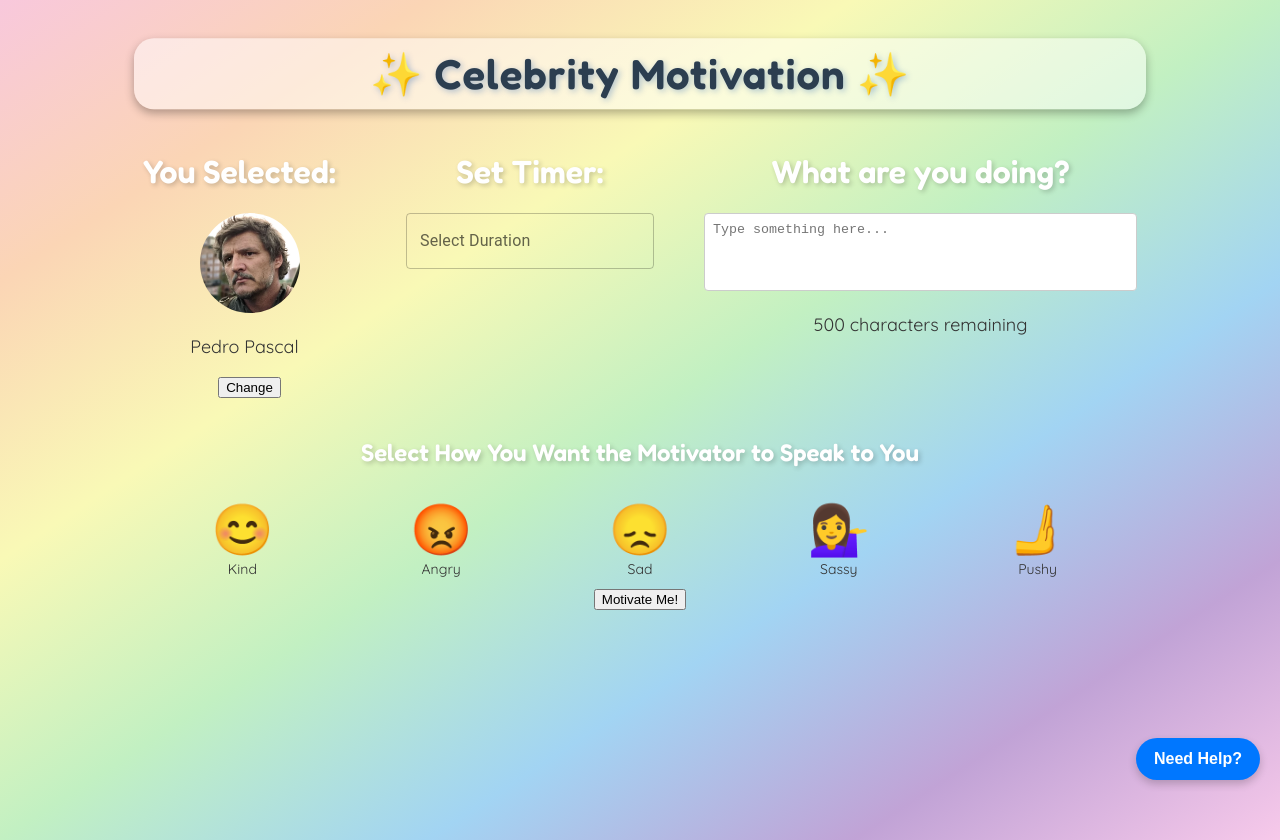
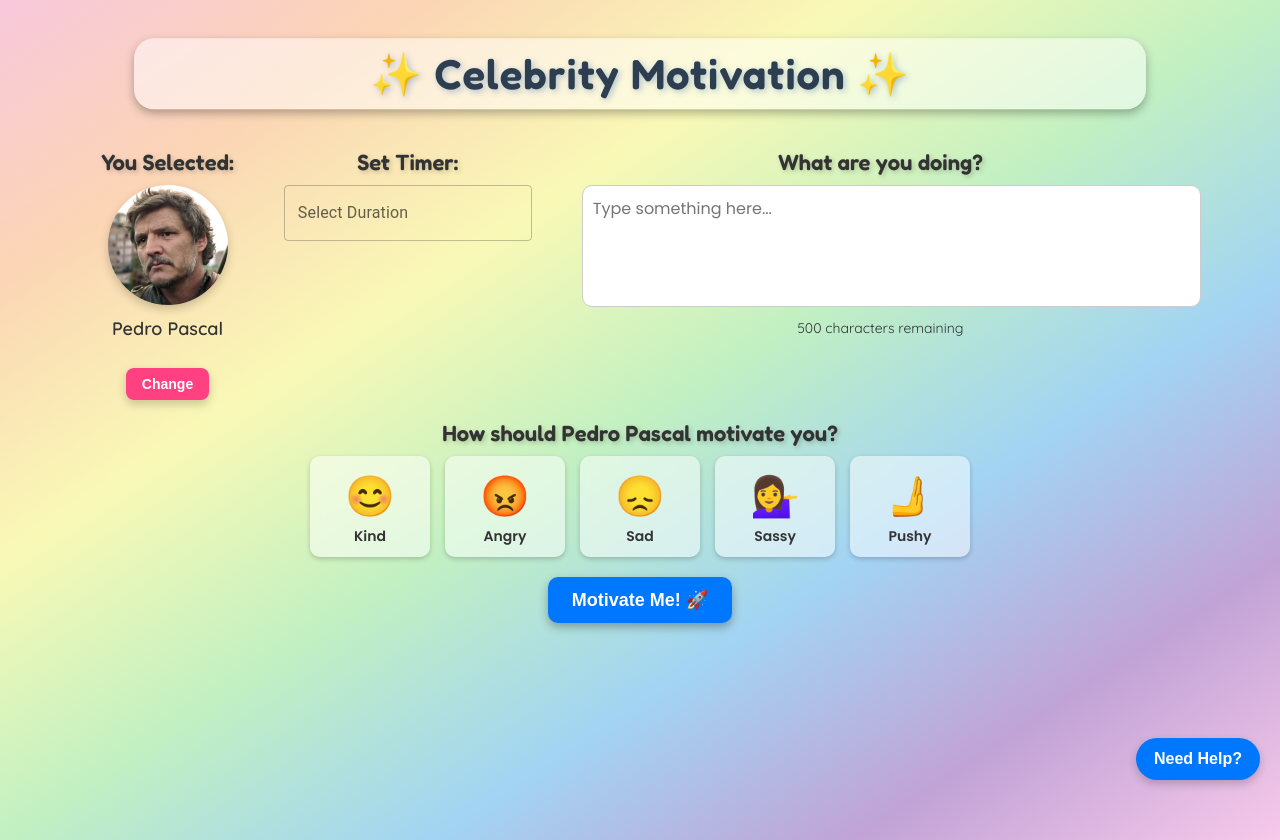
Before and after one commit to GMascetti04/HopperHacks2025, a React (Vite) app in the folder celeb-motive-app/: page / in a window 1280 px wide. Both pictures are taken after a click on the button 307 px from the left and 271 px from the top of the page. Built offline with nearby package versions, Linux system fonts and the light colour scheme.

Commit message:
ui/ux changes

```diff
--- a/celeb-motive-app/src/components/CountdownTimer.tsx
+++ b/celeb-motive-app/src/components/CountdownTimer.tsx
@@ -32,15 +32,15 @@ const CountdownTimer = ({ initialTime }) => {
   const formattedTime = `${String(hours).padStart(2, '0')}:${String(minutes).padStart(2, '0')}:${String(seconds).padStart(2, '0')}`;
 
   return (
-    <div style={{ textAlign: "center", marginTop: "20px" }}>
+    <div style={{ textAlign: "center", marginTop: "10px" }}> {/* Reduced margin */}
       {/* Large Timer Display */}
       <h1
         style={{
-          fontSize: "100px",
+          fontSize: "150px",
           fontWeight: "bold",
           color: "#0077ff",
           textShadow: "3px 3px 8px rgba(0, 0, 0, 0.2)",
-          marginBottom: "10px",
+          margin: "0", // Remove extra margins
         }}
       >
         {timeLeft > 0 ? formattedTime : "Time's up!"}
@@ -62,6 +62,7 @@ const CountdownTimer = ({ initialTime }) => {
               cursor: "pointer",
               transition: "all 0.3s ease-in-out",
               boxShadow: "0 4px 10px rgba(0, 0, 0, 0.3)",
+              marginTop: "10px", // Smaller gap from the timer
             }}
           >
             {isPaused ? "Resume" : "Pause"}
@@ -70,13 +71,12 @@ const CountdownTimer = ({ initialTime }) => {
           {/* Status Indicator */}
           <div
             style={{
-              marginTop: "10px",
+              marginTop: "5px", // Smaller gap from button
               fontSize: "20px",
               fontWeight: "bold",
               color: isPaused ? "red" : "green",
             }}
           >
-            {isPaused ? "Paused" : "Running"}
           </div>
         </div>
       )}
--- a/celeb-motive-app/src/components/UserOptions.tsx
+++ b/celeb-motive-app/src/components/UserOptions.tsx
@@ -1,142 +1,180 @@
 import { useState, useEffect } from "react";
-import { LocalizationProvider } from '@mui/x-date-pickers/LocalizationProvider';
-import { AdapterDateFns } from '@mui/x-date-pickers/AdapterDateFns';
-import { TimePicker } from '@mui/x-date-pickers/TimePicker';
-
-
+import { LocalizationProvider } from "@mui/x-date-pickers/LocalizationProvider";
+import { AdapterDateFns } from "@mui/x-date-pickers/AdapterDateFns";
+import { TimePicker } from "@mui/x-date-pickers/TimePicker";
+import { TextField } from "@mui/material"; // Required for styling TimePicker
 
 const UserOptions = ({ celebrityName, celebrityImagePath, onChangeCurrentCeleb, onDone, onChangeDuration }) => {
-
-    const [text, changeText] = useState('')
-
+  const [text, changeText] = useState("");
   const [selectedMood, setSelectedMood] = useState(null);
-
   const [moods, setMoods] = useState<never[]>([]);
 
-
-
-    const handleSelectMood = (mood) => {
-        setSelectedMood(mood); // Update the selected mood
-    };
-
-
-    const handleChange = (event) => {
-        changeText(event.target.value); // Update state with the text input value
-    };
-
   useEffect(() => {
-        fetch("/moods.json") // The JSON file is located in the public folder
+    fetch("/moods.json")
       .then((response) => response.json())
-            .then((data) => { setMoods(data); console.log(data); })
+      .then((data) => setMoods(data))
       .catch((error) => console.error("Error loading moods data:", error));
   }, []);
 
   return (
+    <div style={{ textAlign: "center", fontFamily: "'Poppins', sans-serif", color: "#333" }}>
+      {/* Main Layout */}
+      <div style={{ display: "flex", justifyContent: "center", alignItems: "flex-start", gap: "50px", marginBottom: "20px" }}>
 
-        <div>
-
-            <div style={{display: 'flex', gap: '50px'}}>
-
-                <div style={{alignItems: 'center', justifyContent: 'center', textAlign: 'center', marginBottom: '20px' }}>
-                    <h1 style={{ marginRight: '20px', display: 'flex', alignItems: 'center' }}>You Selected:</h1>
-
-                    <div style={{  alignItems: 'center' }}>
+        {/* Celebrity Selection */}
+        <div style={{ textAlign: "center" }}>
+          <h2 style={{ fontSize: "22px", color: "#333", marginBottom: "10px" }}>You Selected:</h2>
           <img
             src={celebrityImagePath}
             alt={celebrityName}
-                            style={{ width: '100px', height: '100px', borderRadius: '50%', objectFit: "cover", objectPosition: "center", }}
+            style={{
+              width: "120px",
+              height: "120px",
+              borderRadius: "50%",
+              objectFit: "cover",
+              objectPosition: "center",
+              boxShadow: "0 4px 10px rgba(0, 0, 0, 0.2)",
+            }}
           />
-                        <p style={{ marginRight: '10px', alignItems: 'center' }}>{celebrityName}</p> {/* Ensure name is centered */}
-                        <button onClick={
-                            onChangeCurrentCeleb
-                        }>Change</button>
+          <p style={{ fontSize: "18px", fontWeight: "bold", marginTop: "5px" }}>{celebrityName}</p>
+          <button
+            onClick={onChangeCurrentCeleb}
+            style={{
+              marginTop: "10px",
+              padding: "8px 16px",
+              fontSize: "14px",
+              fontWeight: "bold",
+              backgroundColor: "#ff4081",
+              color: "white",
+              borderRadius: "8px",
+              border: "none",
+              cursor: "pointer",
+              transition: "all 0.3s ease-in-out",
+              boxShadow: "0 4px 10px rgba(0, 0, 0, 0.2)",
+            }}
+          >
+            Change
+          </button>
+        </div>
 
+        {/* Timer Selection */}
+        <div style={{ textAlign: "center" }}>
+          <h2 style={{ fontSize: "22px", color: "#333", marginBottom: "10px" }}>Set Timer:</h2>
+          <LocalizationProvider dateAdapter={AdapterDateFns}>
+            <TimePicker
+              views={["hours", "minutes", "seconds"]}
+              label="Select Duration"
+              ampm={false}
+              onChange={(date) => {
+                onChangeDuration(date.getHours() * 3600 + date.getMinutes() * 60 + date.getSeconds());
+              }}
+              renderInput={(params) => (
+                <TextField
+                  {...params}
+                  sx={{
+                    "& .MuiInputBase-input": { fontFamily: "'Poppins', sans-serif", fontSize: "16px" }, // Font for input text
+                    "& .MuiInputLabel-root": { fontFamily: "'Poppins', sans-serif", fontSize: "16px" }, // Font for label
+                  }}
+                />
+              )}
+            />
+          </LocalizationProvider>
+        </div>
+
+        {/* Activity Input */}
+        <div style={{ textAlign: "center" }}>
+          <h2 style={{ fontSize: "22px", color: "#333", marginBottom: "10px" }}>What are you doing?</h2>
+          <textarea
+            id="textarea"
+            value={text}
+            onChange={(e) => changeText(e.target.value)}
+            rows={4}
+            cols={40}
+            placeholder="Type something here..."
+            maxLength={500}
+            style={{
+              padding: "10px",
+              borderRadius: "10px",
+              border: "1px solid #ccc",
+              resize: "none",
+              width: "100%",
+              fontSize: "16px",
+              fontFamily: "'Poppins', sans-serif", // Fixes font in text area
+            }}
+          />
+          <p style={{ fontSize: "14px", marginTop: "5px", color: text.length >= 500 ? "red" : "#333" }}>
+            {500 - text.length} characters remaining
+          </p>
         </div>
       </div>
 
-                <div>
-                    <h1>Set Timer:</h1>
-                    <LocalizationProvider dateAdapter={AdapterDateFns}>
-                    <TimePicker views={['hours', 'minutes', 'seconds']}label="Select Duration" ampm={false} onChange={(date) => {
-                        console.log(date?.getHours());
-                        console.log(date?.getMinutes());
-                        console.log(date?.getSeconds());
-
-                        onChangeDuration(date.getHours() * 3600 + date.getMinutes() * 60 + date.getSeconds());
-                    }}
-                />
-                    </LocalizationProvider>
-
-                </div>
-
-                <div>
-
-                    <h1>What are you doing?</h1>
-
-                    <textarea
-                        id="textarea"
-                        value={text} // Bind value of textarea to state
-                        onChange={handleChange} // Update state on change
-                        rows={4} // Number of visible rows
-                        cols={50} // Number of visible columns
-                        placeholder="Type something here..."
-                        maxLength={500}
-                        style={{
-                            padding: "8px",
-                            borderRadius: "4px",
-                            border: "1px solid #ccc",
-                            resize: "none", // Allow resizing both vertically and horizontally
-                        }}
-                    />
-
-                    {/* Display remaining character count */}
-                    <div>
-                        {text.length < 500 ? (
-                            <p>{500 - text.length} characters remaining</p>
-                        ) : (
-                            <p style={{ color: "red" }}>Character limit reached! Please remove some text.</p>
-                        )}
-                    </div>
-                </div>
-
-
-            </div>
-
-
-
-
-            <h2>Select How You Want the Motivator to Speak to You</h2>
-            <div style={{ display: "flex", justifyContent: "space-around", alignItems: "center" }}>
+      {/* Mood Selection */}
+      <h2 style={{ fontSize: "22px", color: "#333", marginBottom: "10px" }}>
+        How should {celebrityName} motivate you?
+      </h2>
+      <div style={{ display: "flex", justifyContent: "center", gap: "15px", flexWrap: "wrap" }}>
         {moods.map((mood) => (
           <div
             key={mood.id}
-                        onClick={() => handleSelectMood(mood)}
+            onClick={() => setSelectedMood(mood)}
             style={{
-                            textAlign: "center",
               cursor: "pointer",
               padding: "10px",
               borderRadius: "10px",
               transition: "transform 0.3s ease",
-                            backgroundColor: selectedMood?.id === mood.id ? "#D3D3D3" : "transparent",
+              backgroundColor: selectedMood?.id === mood.id ? "#D3D3D3" : "rgba(255,255,255,0.5)",
+              boxShadow: "0 2px 5px rgba(0, 0, 0, 0.2)",
+              textAlign: "center",
+              width: "100px",
+              color: "#333",
+              backdropFilter: "blur(5px)",
             }}
-                        title={mood.description} // Tooltip on hover
+            title={mood.description}
           >
-                        <div style={{ fontSize: "50px" }}>{mood.emoji}</div>
-                        <div style={{ fontSize: "14px" }}>{mood.description}</div>
+            <div style={{ fontSize: "40px" }}>{mood.emoji}</div>
+            <div style={{ fontSize: "14px", fontWeight: "bold" }}>{mood.description}</div>
           </div>
         ))}
       </div>
 
+      {/* Display Selected Mood Message */}
       {selectedMood && (
-                <div style={{ marginTop: "20px", fontSize: "18px", fontWeight: "bold" }}>
-                    The celebrity that you've chosen will {selectedMood.message}
+        <div
+          style={{
+            marginTop: "20px",
+            fontSize: "18px",
+            fontWeight: "bold",
+            backgroundColor: "rgba(255,255,255,0.5)",
+            color: "#333",
+            padding: "10px",
+            borderRadius: "10px",
+            backdropFilter: "blur(8px)",
+          }}
+        >
+          {celebrityName} will {selectedMood.message} to keep you motivated!
         </div>
       )}
 
-            <button onClick={onDone}>Motivate Me!</button>
-
+      {/* Motivate Me Button */}
+      <button
+        onClick={onDone}
+        style={{
+          marginTop: "20px",
+          padding: "12px 24px",
+          fontSize: "18px",
+          fontWeight: "bold",
+          backgroundColor: "#0077ff",
+          color: "white",
+          borderRadius: "10px",
+          border: "none",
+          cursor: "pointer",
+          transition: "all 0.3s ease-in-out",
+          boxShadow: "0 4px 10px rgba(0, 0, 0, 0.3)",
+        }}
+      >
+        Motivate Me! 🚀
+      </button>
     </div>
-
   );
 };
 
```
Also changed, not shown: celeb-motive-app/src/components/MotivationPage.tsx (+11 -14 lines), 1 other file (tests, documents, lock files or other folders). Lines whose indentation alone changed are shown as unchanged.
